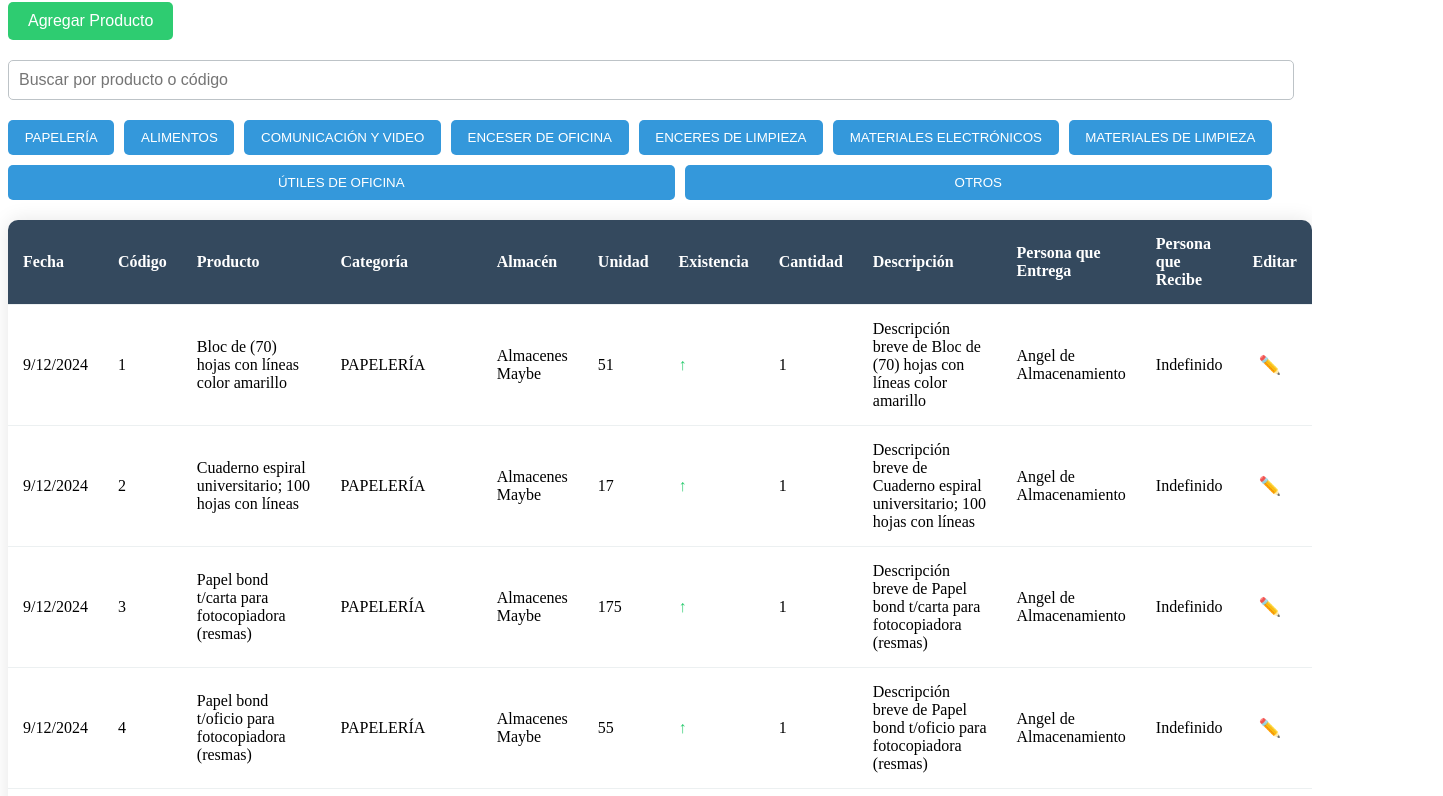
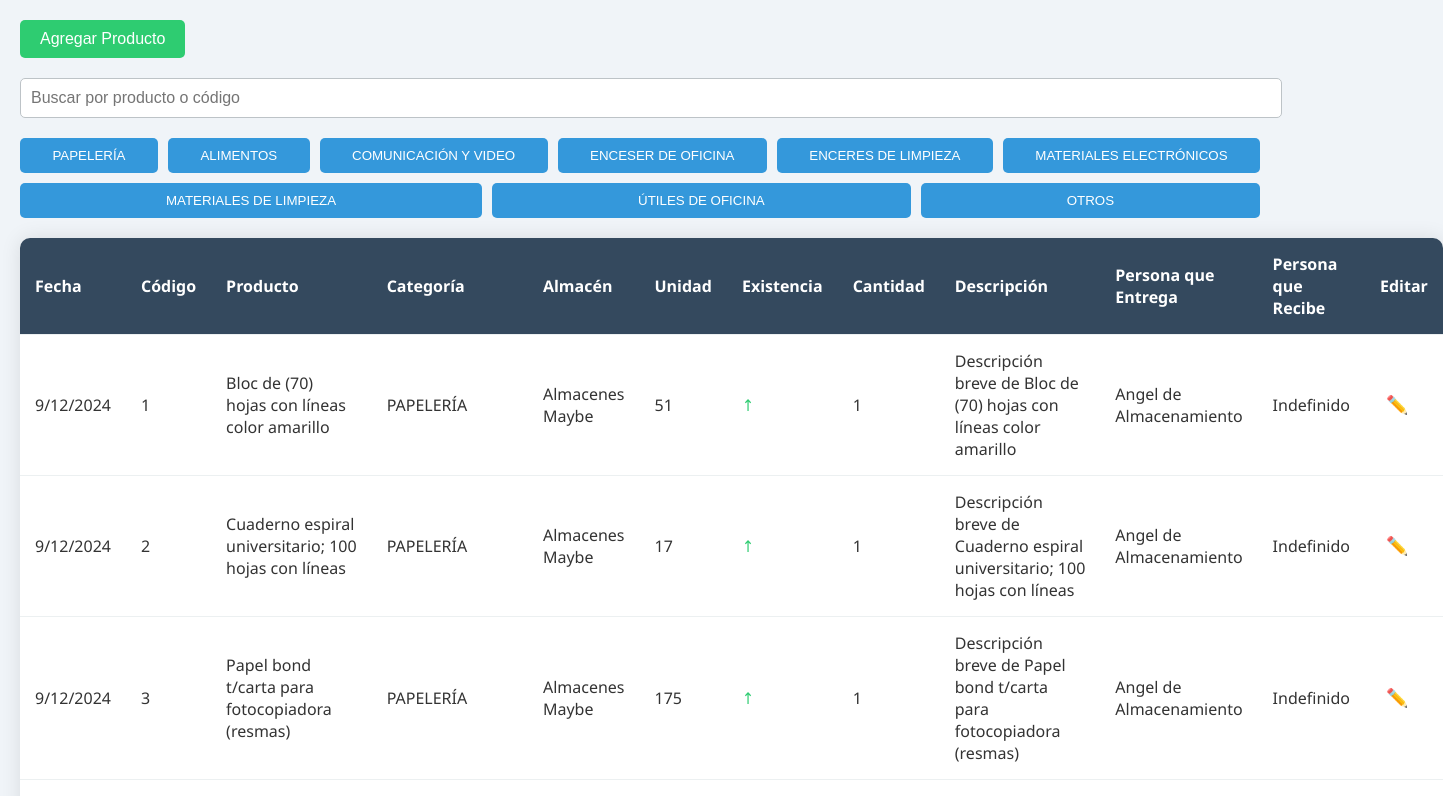
Before and after one commit to sylvez/Mineco, a website: page front/registro.html in a window 1280 px wide. Shown: the part 211-1007 px from the top of the page, 1443 px wide, since content can reach past the window. Drawn offline with Linux system fonts and the light colour scheme.

```diff
--- a/front/registro.html
+++ b/front/registro.html
@@ -5,6 +5,13 @@
     <meta name="viewport" content="width=device-width, initial-scale=1.0">
     <title>Registro de Entradas y Salidas</title>
     <style>
+        body {
+            font-family: 'Segoe UI', Tahoma, Geneva, Verdana, sans-serif;
+            margin: 0;
+            padding: 20px;
+            background-color: #f0f4f8;
+            color: #333;
+        }
 
         h1 {
             text-align: center;
```
